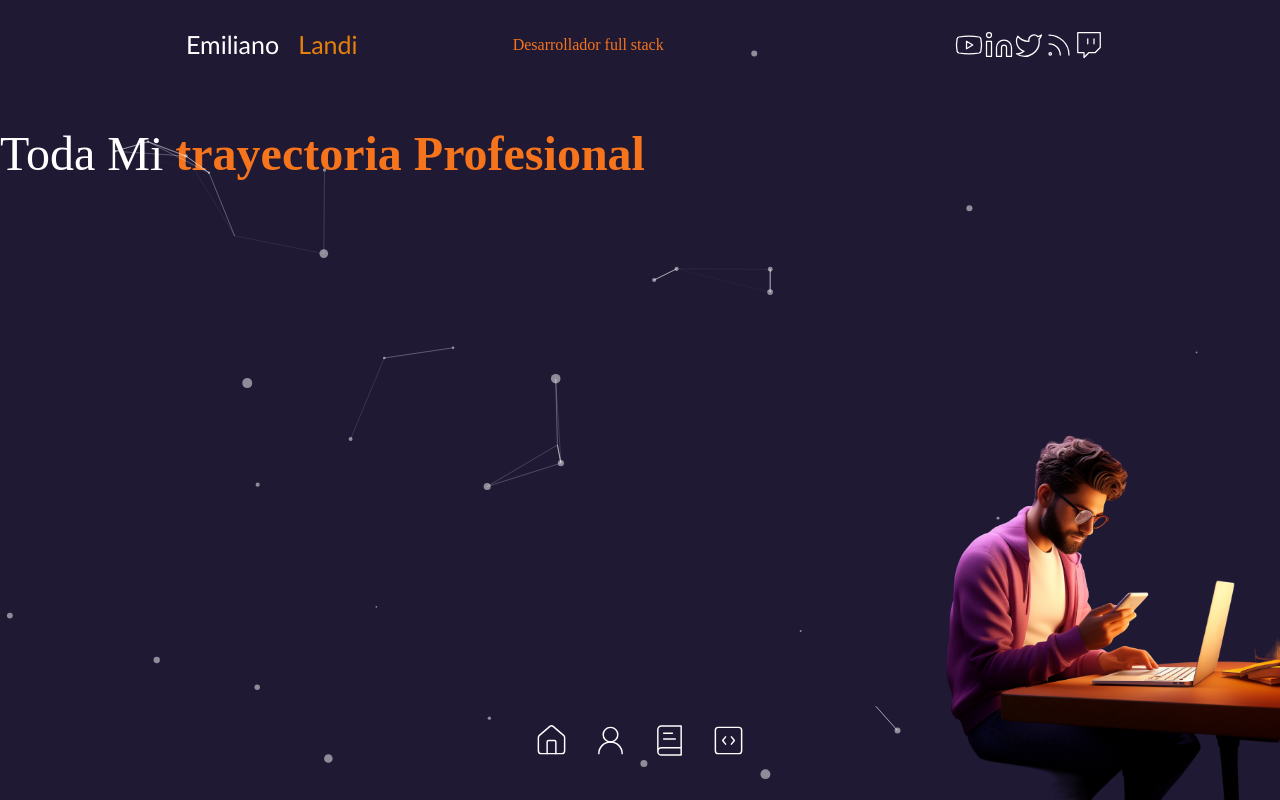
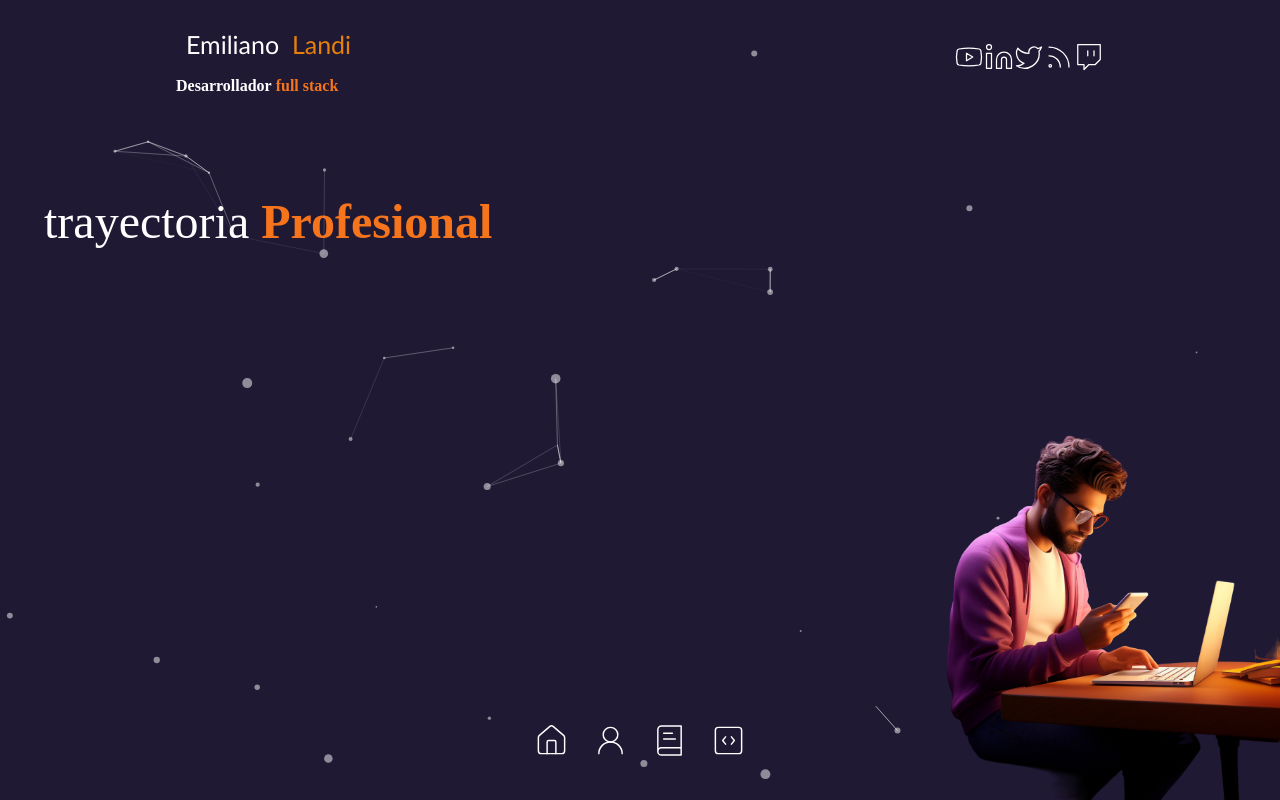
Before and after one commit to Emilianolandi/portafolioi, a Next.js app: page /about-me in a window 1280 px wide. Built offline with nearby package versions, Linux system fonts and the light colour scheme.

Commit message:
page sobre mi

```diff
--- a/app/(routes)/about-me/page.tsx
+++ b/app/(routes)/about-me/page.tsx
@@ -10,8 +10,8 @@ const PageAboutMe=() =>{
        <TransitionPage/>
        <ContainerPage>
         <h1 className="text-2xl leading-tight text-center md:text-left
-        md:text-5xl md:mt-10">Toda Mi {' '}
-        <span className="font-bold text-secondary"> trayectoria Profesional</span>
+        md:text-5xl md:mt-10 p-11" > trayectoria{' '}
+        <span className="font-bold text-secondary"> Profesional</span>
         </h1>
        </ContainerPage>
        <Avatar/>
--- a/app/globals.css
+++ b/app/globals.css
@@ -44,8 +44,8 @@ main{
 .Datos  {
  display:flex;
 
-  margin: 10px; /* Resetear márgenes */
-  font-size: 13px; /* Tamaño del título */
+  margin: 4px; /* Resetear márgenes */
+  font-size: 16px; /* Tamaño del título */
   font-family:'Courier New', Courier, monospace;
   font-weight:lighter;
   text-align:left;
--- a/component/header.tsx
+++ b/component/header.tsx
@@ -9,24 +9,28 @@ import { socialNetworks } from "@/data"
 const Header = () => {
     return(
 
-      <MotionTransition position="bottom" className="absolute z-40 inline-block w-full top-5 md:top-10">
+      <MotionTransition position="bottom" className="absolute z-40 inline-block w-full top-5 md:top-10 px-10">
             <header>
-            <div className="container w-0.5 justify-between max-w-8xl mx-auto md:flex">
+            <div className="container w-1 justify-normal max-w-8xl mx-auto md:flex">
+                    <Link href='/'>
                         <h1 className="Datos">
-                            Emiliano &nbsp;&nbsp;
+                            Emiliano
+                            &nbsp;
+
                             <span>Landi</span>
-
                         </h1>
-                        <div className="text-secondary">Desarrollador full stack</div>
-                    <Link href='/'>
+                           <h1 className="flex m-4 font-bold text-left">Desarrollador
+                           {" "}
+                        <span className="flex z-10 font-bold text-secondary"> &nbsp;full stack</span>
+                        </h1>
                     </Link>
-                    <div className="flex items-center justify-center gap-4">
+                    <div className="flex items-center justify-center gap-x-10 ">
                         {socialNetworks.map(({ logo, src, id }) => (
                             <Link
-                                key={id}
-                                href={src}
-                                target="_blank"
-                                className="transition-all duration-300 hover:text-secondary"
+                            key={id}
+                            href={src}
+                            target="_blank"
+                            className="transition-all duration-300  hover:text-secondary"
                             >
                                 {logo}
                             </Link>
--- a/data.tsx
+++ b/data.tsx
@@ -5,6 +5,7 @@ export const socialNetworks = [
         id: 1,
         logo: <Youtube size={30} strokeWidth={1} />,
         src: "#!",
+
     },
     {
         id: 2,
```
